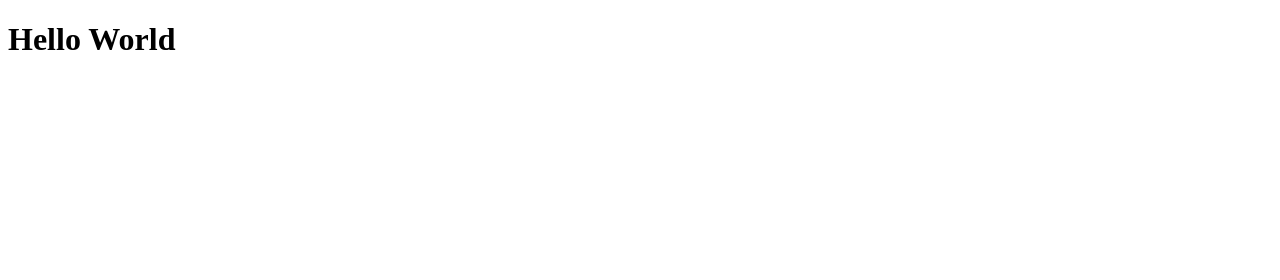
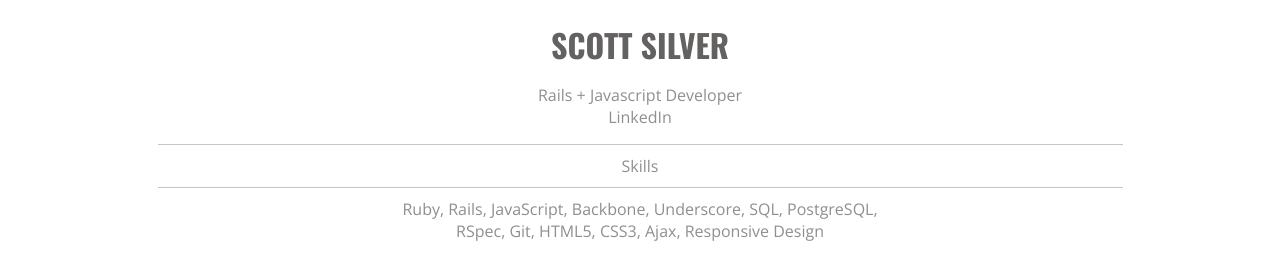
Before and after one commit to scott-silver/scott-silver.github.io, a plain HTML site: page index.html in a window 1280 px wide. Drawn offline with nearby package versions, Linux system fonts and the light colour scheme.

Commit message:
Add styles, markup

```diff
--- /dev/null
+++ b/css/styles.css
@@ -0,0 +1,56 @@
+/* helper classes */
+.text-center {
+  text-align: center;
+}
+
+.bold {
+  font-weight: 700;
+}
+
+/* base */
+body {
+  padding-bottom: 50px;
+  font-family: 'Open Sans', sans-serif;
+  color: rgb(143, 143, 143);
+}
+
+h1 {
+  margin-bottom: 0px;
+  color: rgb(100, 97, 97);
+  font-family: 'Oswald', sans-serif;
+  font-weight: 700;
+  text-transform: uppercase;
+}
+
+h2 {
+  font-size: inherit;
+  font-weight: inherit;
+}
+
+.container {
+  margin: 0 auto;
+  max-width: 965px;
+  padding: 0 20px;
+}
+
+.center-block {
+  max-width: 500px;
+  margin: 0 auto;
+}
+
+.anchor {
+  text-decoration: none;
+  color: inherit;
+}
+
+.anchor:hover {
+  color: rgb(100, 97, 97);
+}
+
+.section-header {
+  border-top: 1px solid rgb(197, 197, 197);
+  border-bottom: 1px solid rgb(197, 197, 197);
+  text-align: center;
+  padding: 10px;
+  margin: 10px 0;
+}
--- a/index.html
+++ b/index.html
@@ -1,9 +1,33 @@
 <!DOCTYPE html>
 <html>
 <head>
-
+  <title>Scott Silver</title>
+  <link rel="stylesheet" type="text/css" href="css/styles.css"></link>
+  <link href='http://fonts.googleapis.com/css?family=Oswald:400,700'
+        rel='stylesheet' type='text/css'>
+  <link href='http://fonts.googleapis.com/css?family=Open+Sans:400,700'
+        rel='stylesheet' type='text/css'>
 </head>
 <body>
-  <h1>Hello World</h1>
+  <div class="container">
+    <h1 class="text-center">Scott Silver</h1>
+    <p class="text-center">
+      Rails + Javascript Developer
+      <br>
+      <a target="_blank" class="anchor"
+         href="http://www.linkedin.com/pub/scott-silver/86/47b/3b7/">LinkedIn</a>
+    </p>
+
+    <div class="board">
+    </div>
+
+    <h2 class="section-header">
+      Skills
+    </h2>
+    <p class="text-center center-block">
+      Ruby, Rails, JavaScript, Backbone, Underscore, SQL, PostgreSQL, RSpec, Git, HTML5, CSS3,
+      Ajax, Responsive Design
+    </p>
+  </div>
 </body>
 </html>
```
